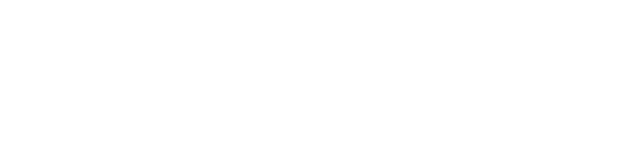
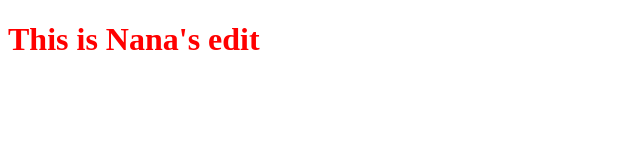
Before and after one commit to Taiwo-Adeoluwa/cohort7-git, a plain HTML site: page index.html in a window 1280 px wide. Shown: the whole page, without its empty margins (0-640 px from the left). Drawn offline with Linux system fonts and the light colour scheme.

Commit message:
added css file and styled h1git remote add origin https://github.com/Noble-Nana7/six-is-perfection.git

```diff
--- /dev/null
+++ b/index.css
@@ -0,0 +1,3 @@
+h1 {
+    color: red
+}
--- a/index.html
+++ b/index.html
@@ -3,9 +3,10 @@
 <head>
     <meta charset="UTF-8">
     <meta name="viewport" content="width=device-width, initial-scale=1.0">
+    <link rel="stylesheet", href="index.css">
     <title>Document</title>
 </head>
 <body>
-
+    <h1>This is Nana's edit</h1>
 </body>
 </html>
```
